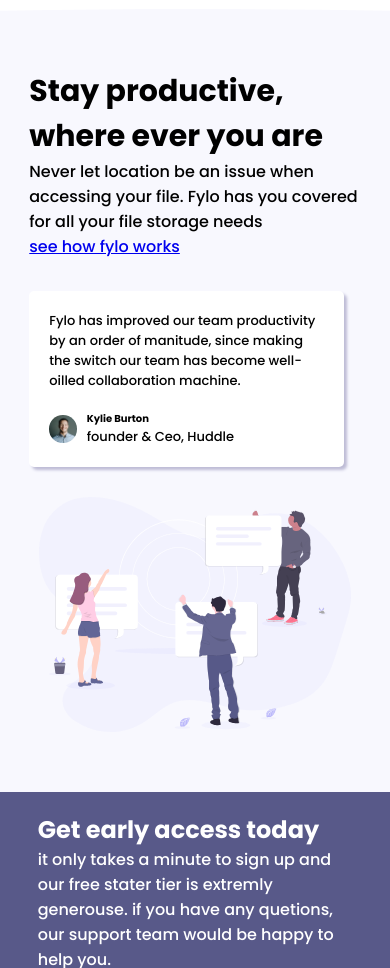
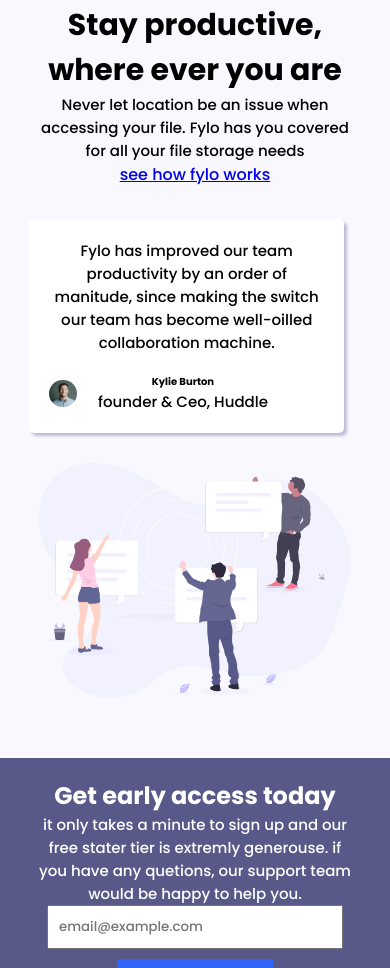
Before and after one commit to IsaacFavour58/flyo, a plain HTML site: page index.html in a window 390 px wide. Shown: the part 1032-2000 px from the top of the page. Drawn offline with nearby package versions, Linux system fonts and the light colour scheme.

Commit message:
worked on the media query

```diff
--- a/CSS/style.css
+++ b/CSS/style.css
@@ -229,6 +229,29 @@ color: white;
 #hero img{
     width: 60%;
 }
+#hero{
+    text-align: center;
+}
+#hero h1{
+    font-size: 25px;
+}
+
+#hero2{
+    text-align: center;
+}
+#hero2 h1{
+
+    font-size: 25px;
+}
+.box{
+    width: 90%;
+}
+#section3{
+    text-align: center;
+}
+.sectiontext p{
+    font-size: 15px;
+}
 .input{
     flex-direction: column;
 }
```
